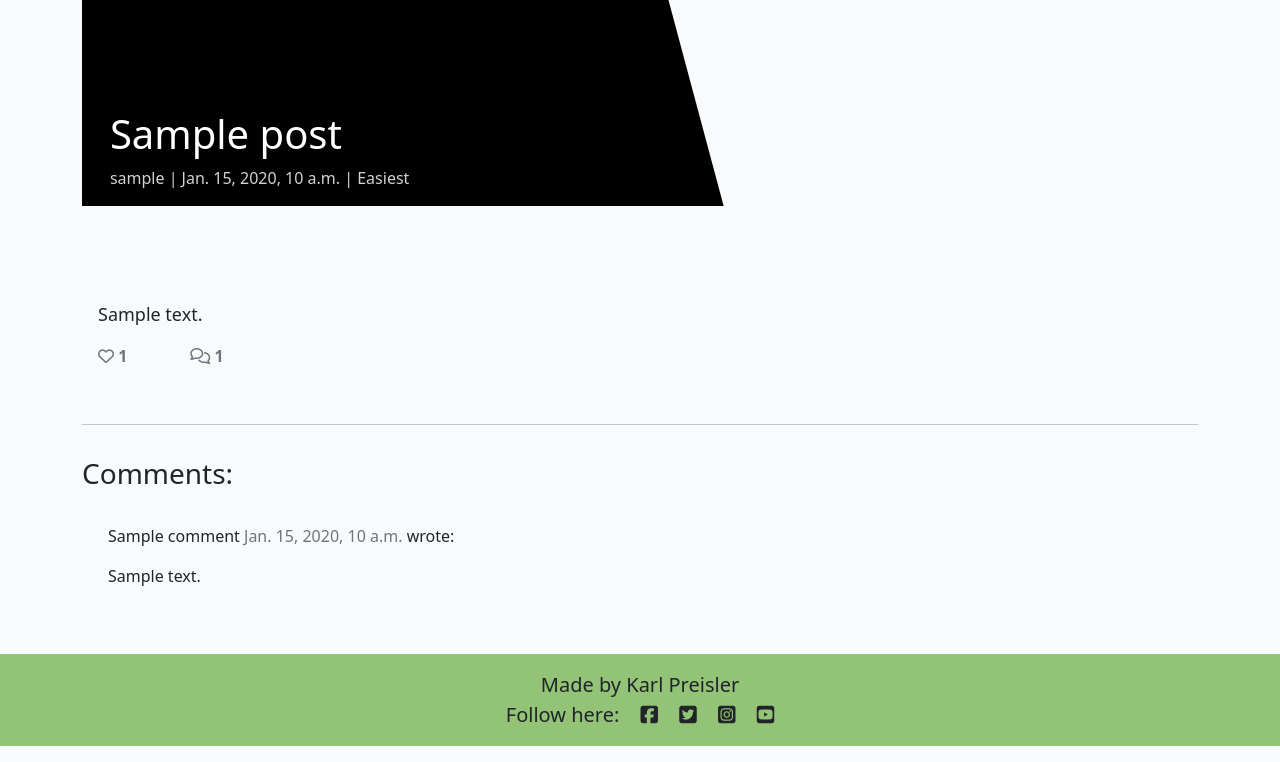
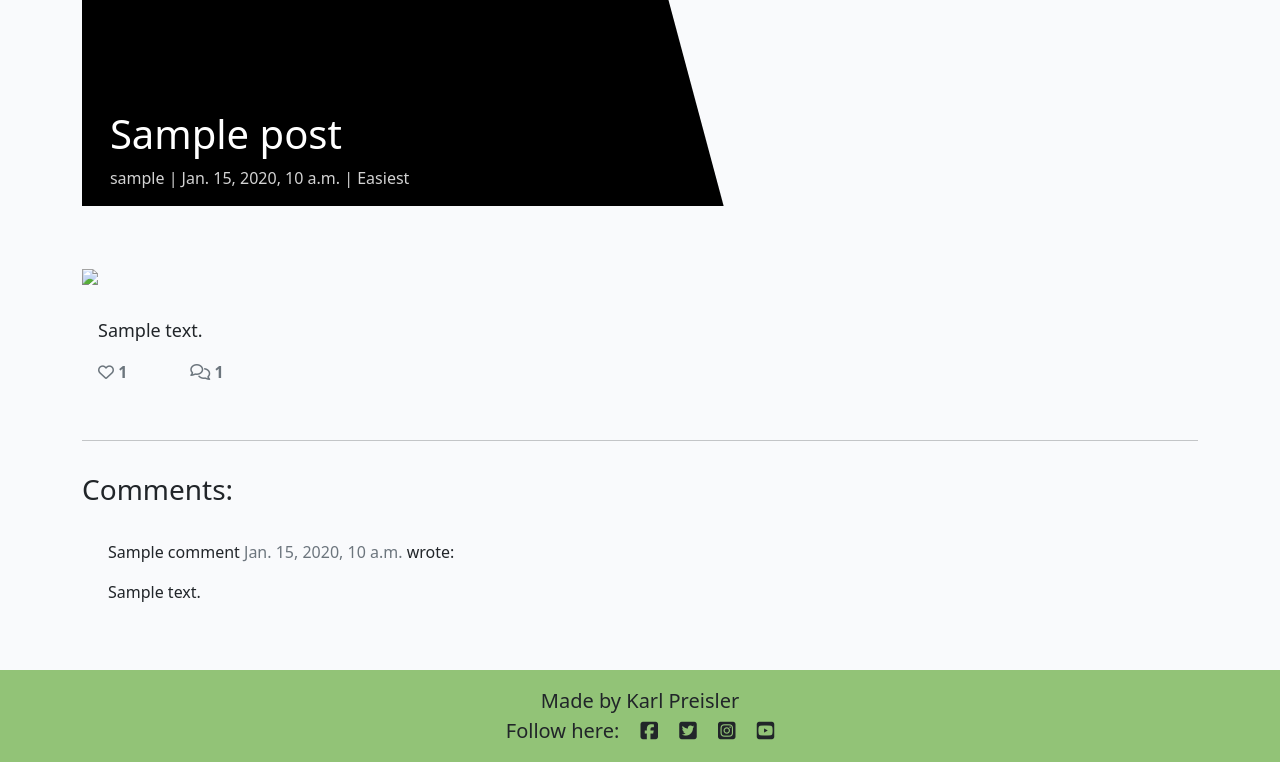
Before and after one commit to KarlPreisler/hiking-spots-blog, a Django app: a page that uses templates/post_detail.html in a window 1280 px wide. Shown: the part 113-875 px from the top of the page. Run offline with Django 3.2, Linux system fonts and the light colour scheme; tables that the repository leaves empty hold one stand-in row (values such as "Sample post"); some libraries are stand-ins or nearby versions.

Commit message:
add google map img src in views and try to get map to render, just got image icon

```diff
--- a/blog/models.py
+++ b/blog/models.py
@@ -28,6 +28,8 @@ class Post(models.Model):
     difficulty = models.CharField(
         'Difficulty', max_length=20, blank=False, choices=DIFFICULTY_CHOICES,
         default='Difficulty Level')
+    latitude = models.FloatField('Latitude', blank=True, null=True)
+    longitude = models.FloatField('Longitude', blank=True, null=True)
     status = models.IntegerField(choices=STATUS, default=0)
     likes = models.ManyToManyField(User, related_name='blog_likes', blank=True)
 
--- a/blog/views.py
+++ b/blog/views.py
@@ -10,6 +10,10 @@ from django.contrib import messages
 from django.urls import reverse_lazy
 from .models import Post
 from .forms import CommentForm, AddPostForm, EditPostForm
+
+
+GOOGLE_STATIC_MAPS_BASE_LINK = 'https://maps.googleapis.com/maps/api/staticmap?key={GOOGLE_API_KEY}'
+GOOGLE_STATIC_MAPS_BASE_LINK_SMALL = f'{GOOGLE_STATIC_MAPS_BASE_LINK}&size=200x200&zoom=18'
 
 
 class SuperUserRequiredMixin(object):
@@ -43,6 +47,10 @@ class PostDetail(View):
         post = get_object_or_404(Post, slug=slug, status=1)
         comments = post.comments.filter(approved=True).order_by("-created_on")
         liked = False
+        map_marker_coordinates = f'{Post.latitude},{Post.longitude}'
+
+        map_img_src = f'{GOOGLE_STATIC_MAPS_BASE_LINK}&center={map_marker_coordinates}&markers=color:green%7C{map_marker_coordinates}'
+
         if post.likes.filter(id=self.request.user.id).exists():
             liked = True
 
@@ -53,6 +61,7 @@ class PostDetail(View):
                 "post": post,
                 "comments": comments,
                 "commented": False,
+                "map_img_src": map_img_src,
                 "liked": liked,
                 "comment_form": CommentForm()
             },
--- a/templates/post_detail.html
+++ b/templates/post_detail.html
@@ -22,6 +22,11 @@
                 {% endif %}
             </div>
         </div>
+    </div>
+</div>
+<div class="container">
+    <div class="row">
+        <img src= {{ map_img_src }}>
     </div>
 </div>
 
```
Also changed, not shown: hikingspots/settings.py (+5 -3 lines), blog/migrations/0003_auto_20230201_1619.py (added), 1 other file.
